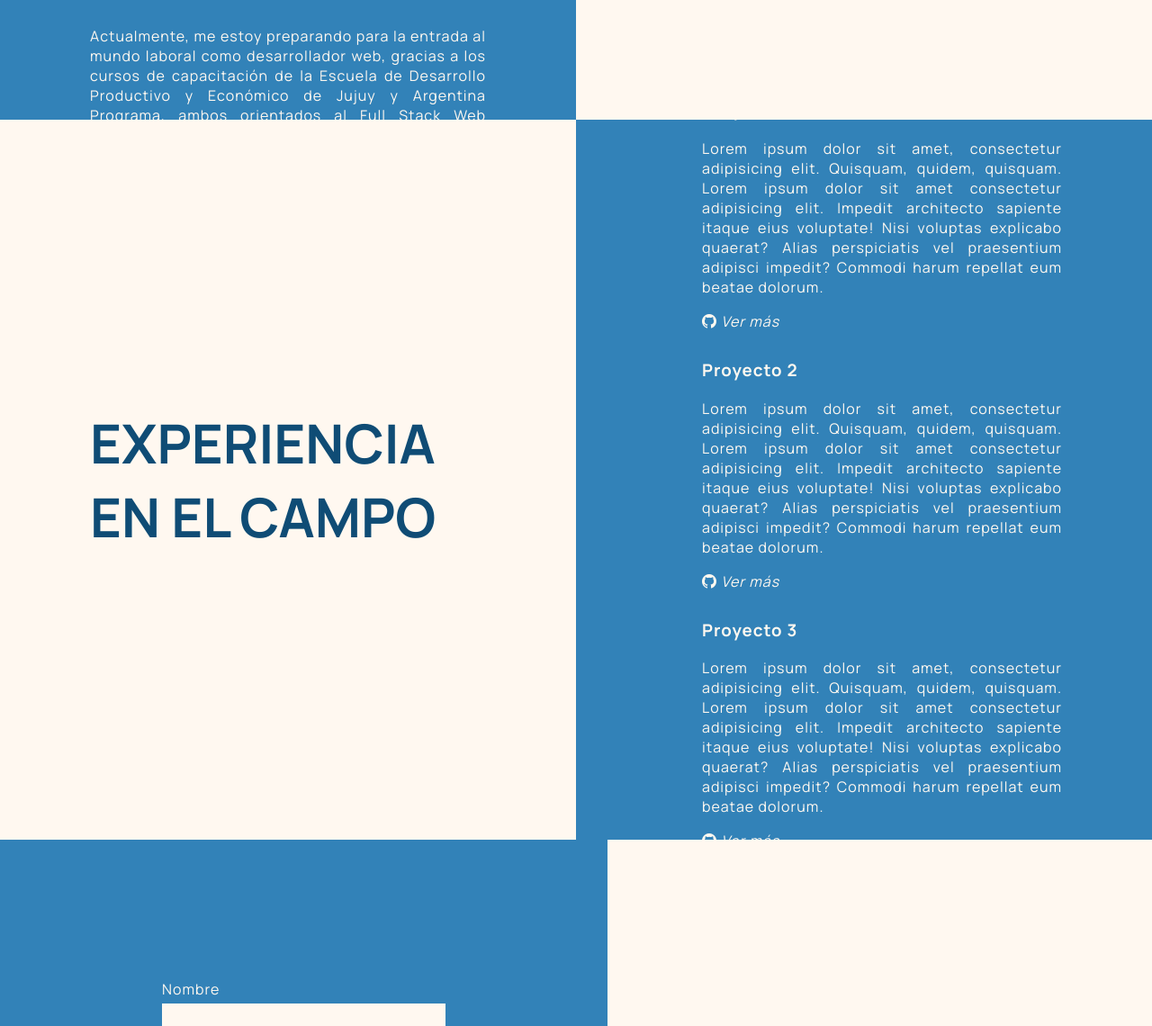
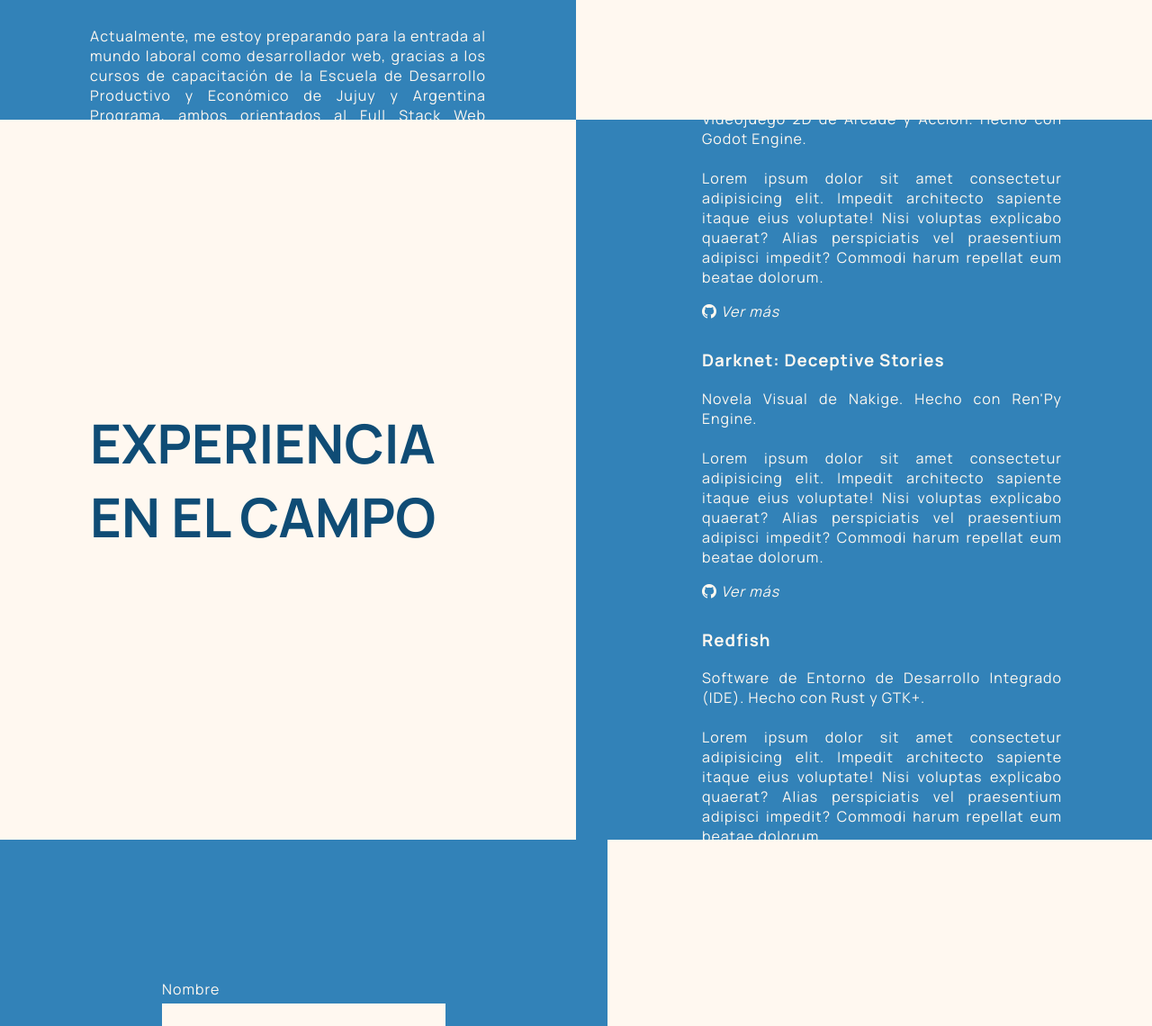
Before and after one commit to xarpdev/portfolio-template, a plain HTML site: page index.html in a window 1280 px wide. Shown: the part 1467-2607 px from the top of the page at 90% size. Drawn offline with nearby package versions, Linux system fonts and the light colour scheme.

Commit message:
Añadiendo mis proyectos en desarrollo en "Experiencia en el campo".

```diff
--- a/index.html
+++ b/index.html
@@ -84,28 +84,28 @@
     <aside class="half-section text-section">
         <ul class="project-list">
           <li>
-            <h3>Proyecto 1</h3>
+            <h3>Neon Maze</h3>
             <p class="description-project">
-              Lorem ipsum dolor sit amet, consectetur adipisicing elit.
-              Quisquam, quidem, quisquam.
+              Videojuego 2D de Arcade y Acción.
+              Hecho con Godot Engine.<br><br>
               Lorem ipsum dolor sit amet consectetur adipisicing elit. Impedit architecto sapiente itaque eius voluptate! Nisi voluptas explicabo quaerat? Alias perspiciatis vel praesentium adipisci impedit? Commodi harum repellat eum beatae dolorum.
             </p>
             <a class="project-link" href="#"><i class="bi bi-github"></i> Ver más</a>
           </li>
           <li>
-            <h3>Proyecto 2</h3>
+            <h3>Darknet: Deceptive Stories</h3>
             <p class="description-project">
-              Lorem ipsum dolor sit amet, consectetur adipisicing elit.
-              Quisquam, quidem, quisquam.
+              Novela Visual de Nakige.
+              Hecho con Ren'Py Engine.<br><br>
               Lorem ipsum dolor sit amet consectetur adipisicing elit. Impedit architecto sapiente itaque eius voluptate! Nisi voluptas explicabo quaerat? Alias perspiciatis vel praesentium adipisci impedit? Commodi harum repellat eum beatae dolorum.
             </p>
             <a class="project-link" href="#"><i class="bi bi-github"></i> Ver más</a>
           </li>
           <li>
-            <h3>Proyecto 3</h3>
+            <h3>Redfish</h3>
             <p class="description-project">
-              Lorem ipsum dolor sit amet, consectetur adipisicing elit.
-              Quisquam, quidem, quisquam.
+              Software de Entorno de Desarrollo Integrado (IDE).
+              Hecho con Rust y GTK+.<br><br>
               Lorem ipsum dolor sit amet consectetur adipisicing elit. Impedit architecto sapiente itaque eius voluptate! Nisi voluptas explicabo quaerat? Alias perspiciatis vel praesentium adipisci impedit? Commodi harum repellat eum beatae dolorum.
             </p>
             <a class="project-link" href="#"><i class="bi bi-github"></i> Ver más</a>
```
